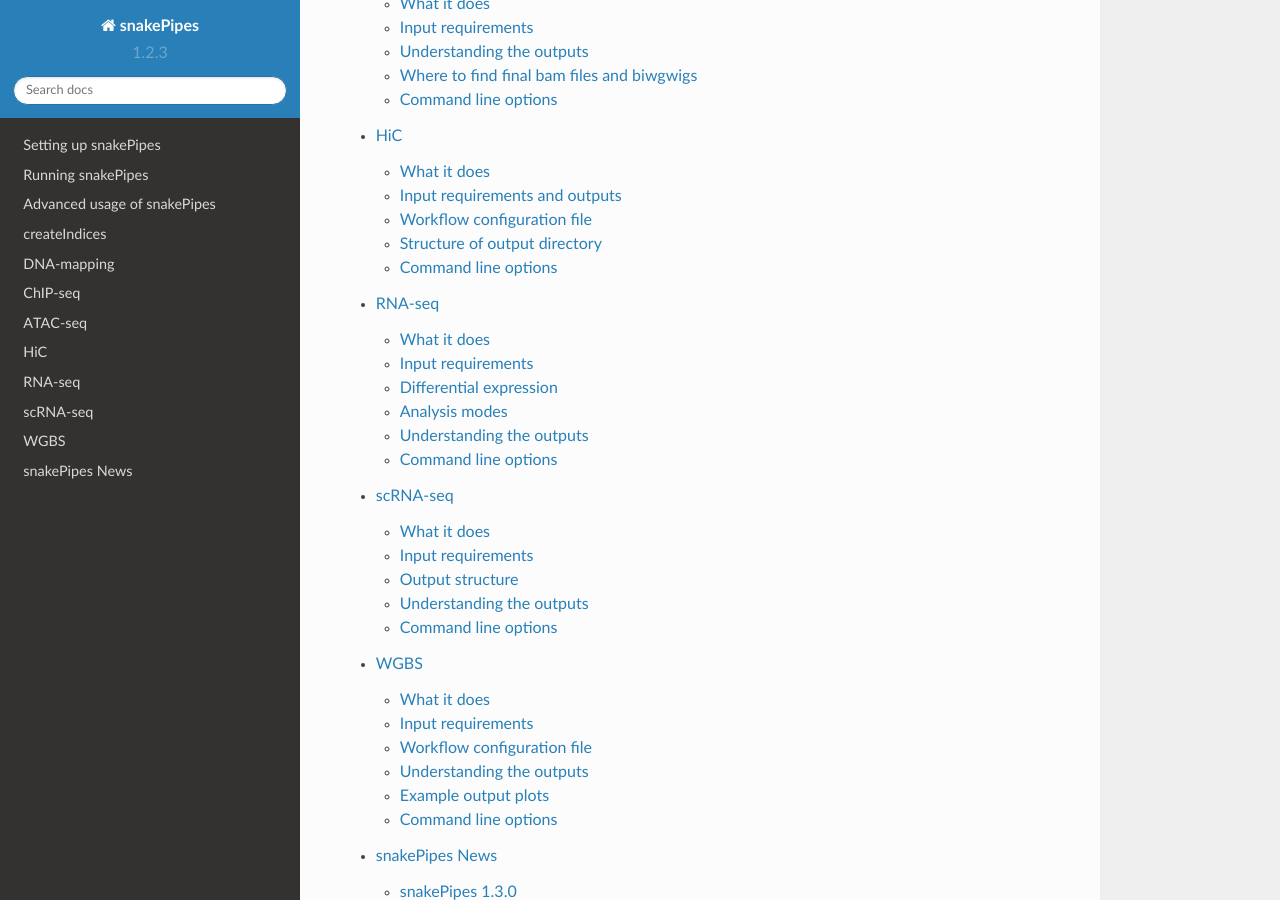
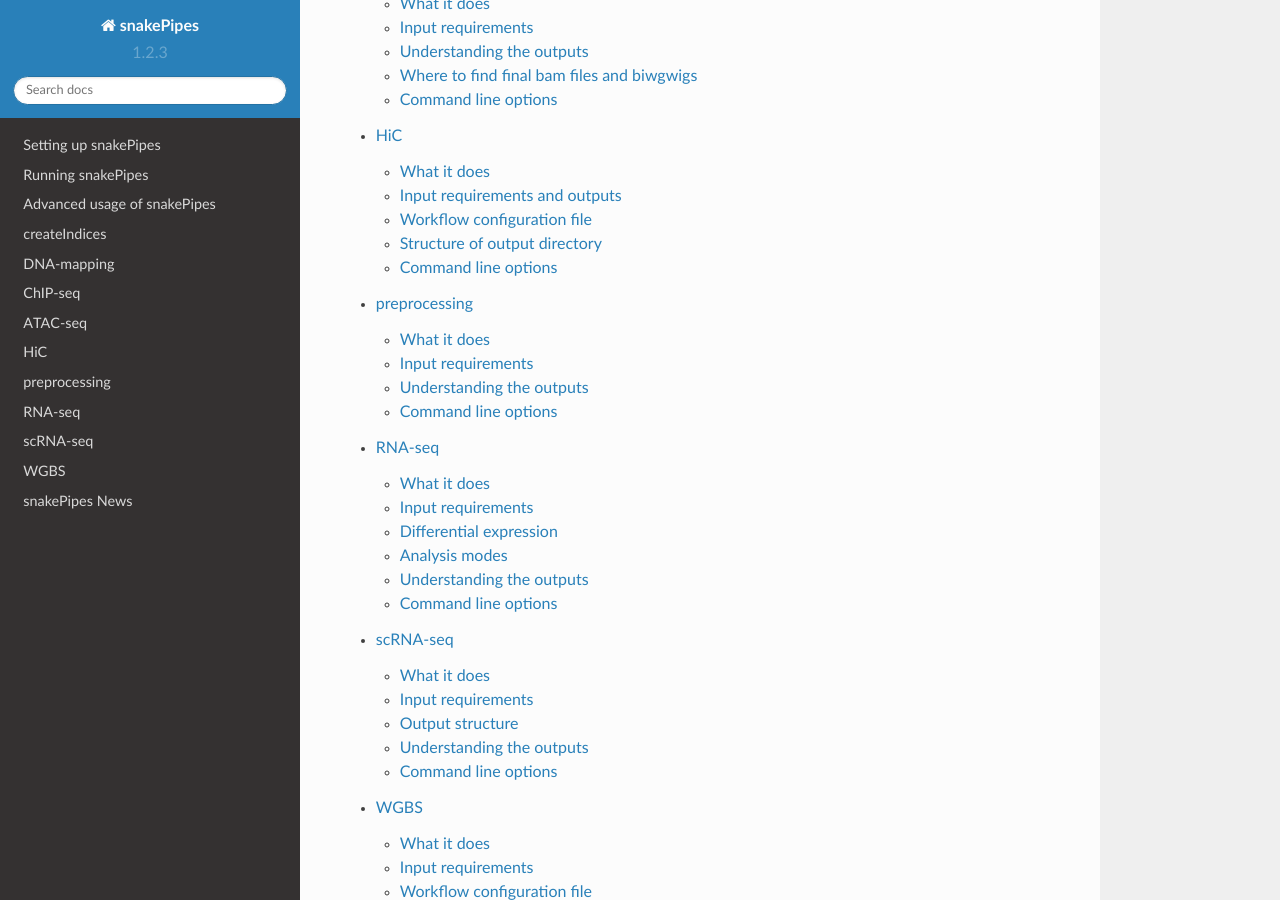
Before and after one commit to maxplanck-ie/snakepipes, a Sphinx documentation site: the page built from docs/index.rst, in a window 1280 px wide and 900 px high, scrolled down 3174 px. Built offline with Sphinx 7.4.7 and the Read the Docs theme 2.0.0, drawn with Linux system fonts in a browser that asks for light colours.

Commit message:
add to toc

```diff
--- a/docs/content/advanced_usage.rst
+++ b/docs/content/advanced_usage.rst
@@ -37,6 +37,7 @@ All files needed to be modified in order to extend/modify a workflow, are availa
         ├── createIndices
         ├── DNA-mapping
         ├── HiC
+        ├── preprocessing
         ├── RNA-seq
         ├── scRNAseq
         └──WGBS
--- a/docs/index.rst
+++ b/docs/index.rst
@@ -99,6 +99,7 @@ Contents:
    content/workflows/ChIP-seq.rst
    content/workflows/ATAC-seq.rst
    content/workflows/HiC.rst
+   content/workflows/preprocessing.rst
    content/workflows/RNA-seq.rst
    content/workflows/scRNA-seq.rst
    content/workflows/WGBS.rst
```
